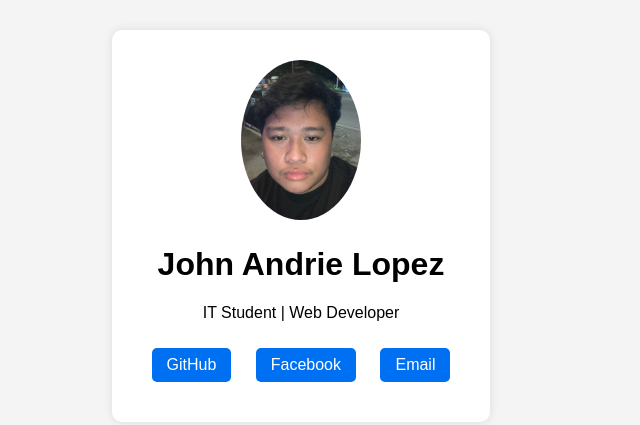
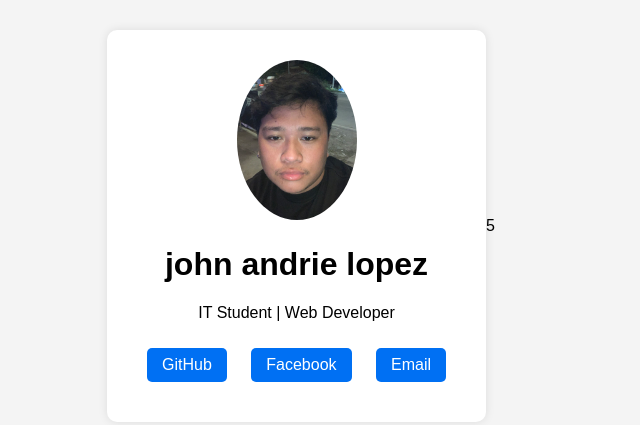
Before and after one commit to fabillarandrey19-droid/aj, a plain HTML site: page index.html in a window 1280 px wide. Shown: the part 182-607 px from the top of the page, without its empty margins (339-979 px from the left). Drawn offline with Linux system fonts and the light colour scheme.

Commit message:
Update index.html

```diff
--- a/index.html
+++ b/index.html
@@ -9,7 +9,7 @@
 
     <div class="profile">
         <img src="profile.jpg" alt="My Photo">
-        <h1>John Andrie Lopez</h1>
+        <h1>john andrie lopez</h1>
         <p>IT Student | Web Developer</p>
 
         <div class="links">
@@ -21,3 +21,4 @@
 
 </body>
 </html>
+5
```
